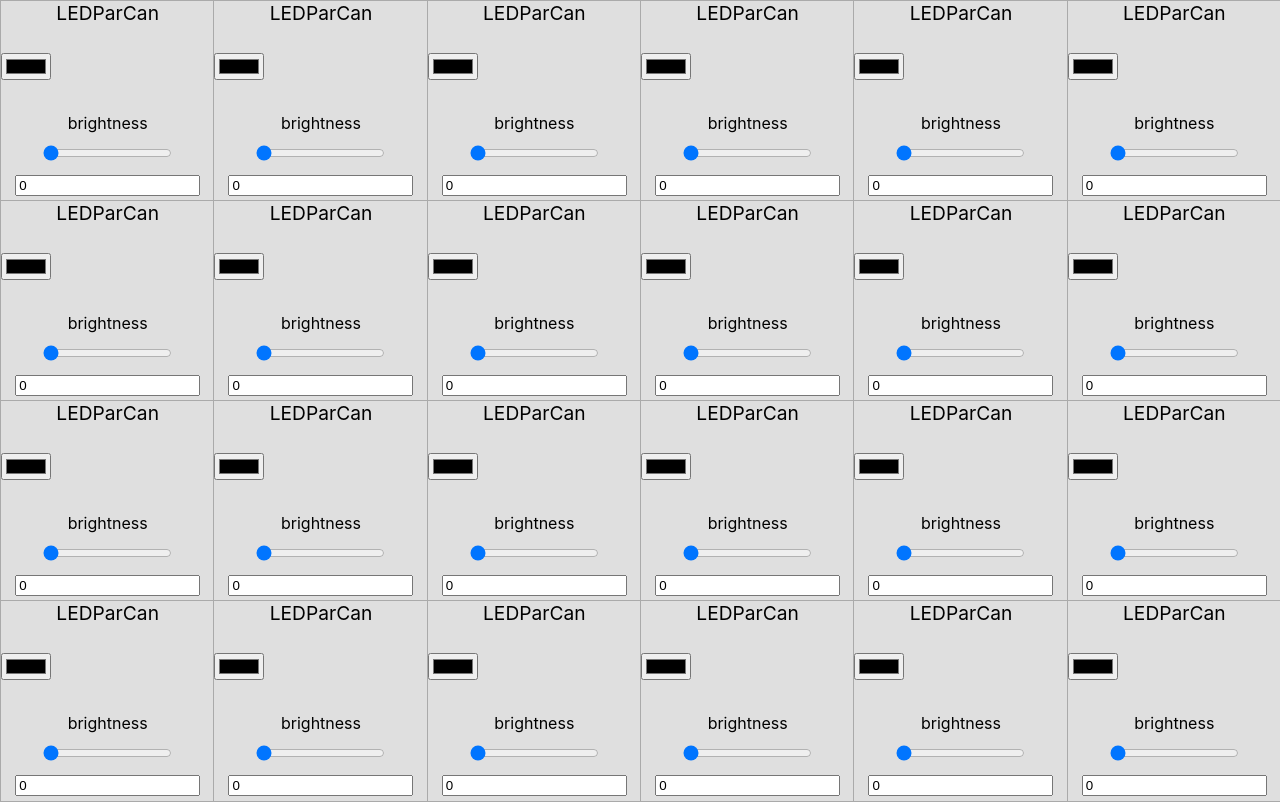
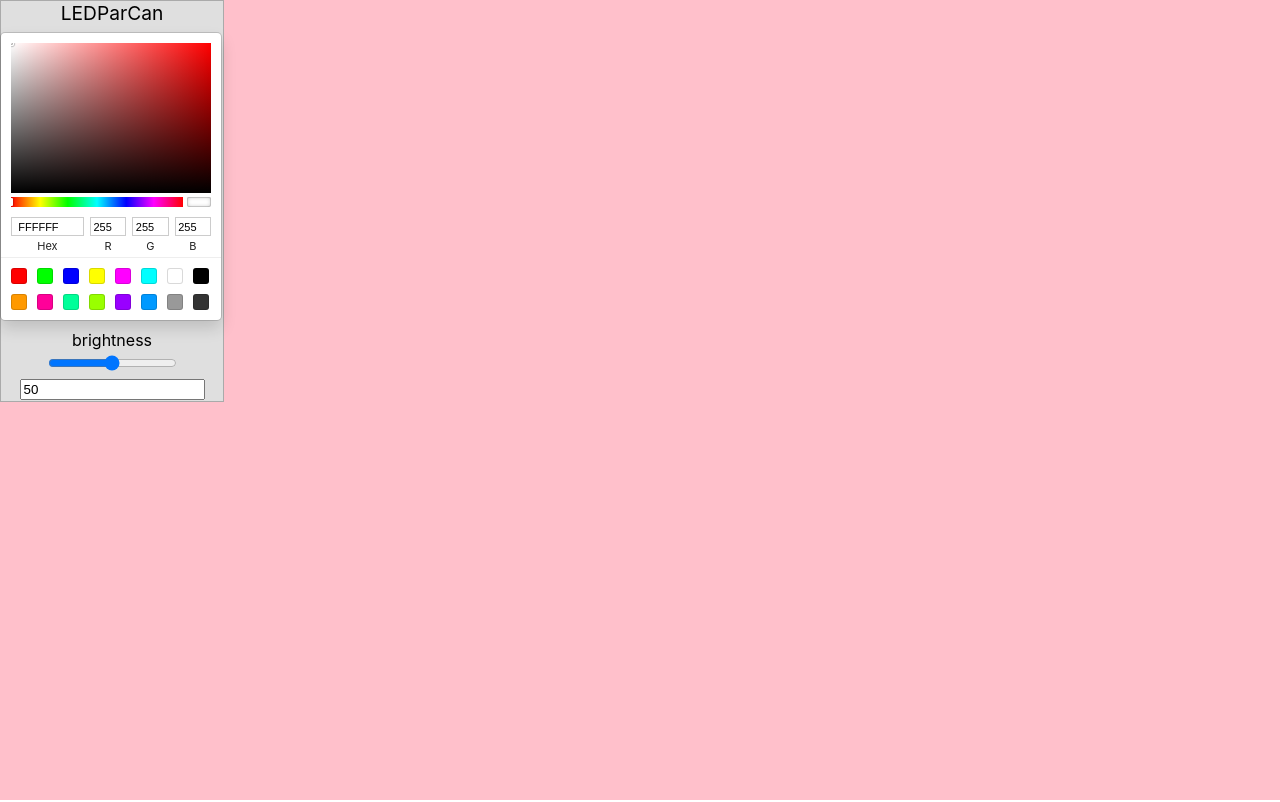
Before and after one commit to liveDMXcontrol/react-dmx, a React (Create React App) app: page / in a window 1280 px wide. Built offline with nearby package versions, Linux system fonts and the light colour scheme.

Commit message:
Hook up LEDParCan to the python server — LEDParCan now works

```diff
--- a/src/component/App.css
+++ b/src/component/App.css
@@ -3,7 +3,7 @@
   background-color: pink;
   display: grid;
   grid-template-columns: repeat(6, 1fr);
-  grid-template-rows: repeat(4, 1fr);
+  grid-template-rows: repeat(2, 1fr);
 }
 
 .App>* {
--- a/src/component/App.js
+++ b/src/component/App.js
@@ -10,19 +10,8 @@ export default class App extends Component {
   }
 
   updateDMX (payload) {
-    console.log('updateDMX')
-    payload =
-    {
-      "channels_list": [
-        {"channel": 50, "value": Math.floor(Math.random() * Math.floor(255))},
-        {"channel": 51, "value": Math.floor(Math.random() * Math.floor(255))},
-        {"channel": 52, "value": Math.floor(Math.random() * Math.floor(255))}
-      ]
-    }
-    console.log(payload)
-
-    fetch('http://127.0.0.1:8000/', {
-        method: 'POST',
+    fetch('http://10.0.1.3:8000', {
+        method: 'post',
         headers: {
           'Content-Type': 'application/json'
         },
@@ -35,29 +24,6 @@ export default class App extends Component {
     return (
       <div className="App">
         <LEDParCan updateDMX={this.updateDMX} />
-        <LEDParCan updateDMX={this.updateDMX} />
-        <LEDParCan updateDMX={this.updateDMX} />
-        <LEDParCan updateDMX={this.updateDMX} />
-        <LEDParCan updateDMX={this.updateDMX} />
-        <LEDParCan updateDMX={this.updateDMX} />
-        <LEDParCan updateDMX={this.updateDMX} />
-        <LEDParCan updateDMX={this.updateDMX} />
-        <LEDParCan updateDMX={this.updateDMX} />
-        <LEDParCan updateDMX={this.updateDMX} />
-        <LEDParCan updateDMX={this.updateDMX} />
-        <LEDParCan updateDMX={this.updateDMX} />
-        <LEDParCan updateDMX={this.updateDMX} />
-        <LEDParCan updateDMX={this.updateDMX} />
-        <LEDParCan updateDMX={this.updateDMX} />
-        <LEDParCan updateDMX={this.updateDMX} />
-        <LEDParCan updateDMX={this.updateDMX} />
-        <LEDParCan updateDMX={this.updateDMX} />
-        <LEDParCan updateDMX={this.updateDMX} />
-        <LEDParCan updateDMX={this.updateDMX} />
-        <LEDParCan updateDMX={this.updateDMX} />
-        <LEDParCan updateDMX={this.updateDMX} />
-        <LEDParCan updateDMX={this.updateDMX} />
-        <LEDParCan updateDMX={this.updateDMX} />
       </div>
     );
   }
--- a/src/component/LEDParCan.js
+++ b/src/component/LEDParCan.js
@@ -1,5 +1,5 @@
 import React, { Component } from 'react';
-import { ColorXY, DeviceLabel, Knob, Fader } from './Widget';
+import { ColorXY, DeviceLabel, Fader } from './Widget';
 import './LEDParCan.css'
 
 export default class LEDParCan extends Component {
@@ -8,19 +8,47 @@ export default class LEDParCan extends Component {
 
     // this.handleChange = this.handleChange.bind(this)
     this.state = {
+      device: { name: "", address: 50 },
       // knob1: { value: "0", style: { width: "150px", height: "150px" } },
       // knob2: { value: "0", style: { width: "150px", height: "150px" } },
       color: { value: "#FFFFFF" },
-      fader: { value: "0", style: { orient: "horizontal" }, property: "brightness"}
+      fader: { value: "50", style: { orient: "horizontal" }, property: "brightness"}
     }
   }
 
+  scaleBrightness = (color, brightness) => {
+    let percent = brightness / 100
+    color *= percent
+    return Math.floor(color)
+  }
+  parseToDMX = (rgb) => {
+    // take a rgb value and break it up into dmx messages
+    let address0 = this.state.device.address
+    let address1 = address0 + 1; let address2 = address1 + 1
+    let scaleBrightness = this.scaleBrightness
+    let brightness = this.state.fader.value
+    return {
+      "channels_list": [
+        { "channel": address0, "value": scaleBrightness(rgb.r, brightness) },
+        { "channel": address1, "value": scaleBrightness(rgb.g, brightness) },
+        { "channel": address2, "value": scaleBrightness(rgb.b, brightness) },
+      ]
+    }
+
+  }
   handleChange = (e) => {
-    console.log(e.target)
     let newState = this.state
     newState[e.target.name].value = e.target.value
-    console.log(newState)
     this.setState(newState)
+
+    this.props.updateDMX(this.parseToDMX(this.state.color.value))
+  }
+  handleColorChange = (e) => {
+    let newState = this.state
+    newState.color.value = e.rgb
+    this.setState(newState)
+
+    this.props.updateDMX(this.parseToDMX(this.state.color.value))
   }
 
   render () {
@@ -31,8 +59,8 @@ export default class LEDParCan extends Component {
           />
         <ColorXY
           name="color"
-          value={this.state.color.value}
-          handleChange={this.handleChange}
+          storedValue={this.state.color.value}
+          handleChange={this.handleColorChange}
           />
         <Fader
           name="fader"
--- a/src/component/Widget.js
+++ b/src/component/Widget.js
@@ -1,4 +1,5 @@
 import React, { Component } from 'react'
+import { SketchPicker } from 'react-color'
 import './Widget.css'
 
 export class DeviceLabel extends Component {
@@ -140,11 +141,13 @@ export class ColorXY extends Component {
   render () {
     return (
       <div className="ColorXY">
-        <input
-          type="color"
-          defaultValue={this.props.storedValue}
+        <SketchPicker
           name={this.props.name}
+          color={this.props.storedValue}
           onChange={this.props.handleChange}
+          disableAlpha={true}
+          presetColors={["#F00", "#0F0", "#00F", "#FF0", "#F0F", "#0FF", "#FFF", "#000",
+                         "#F90", "#F09", "#0F9", "#9F0", "#90F", "#09F", "#999", "#333"]}
           />
       </div>
     )
```
